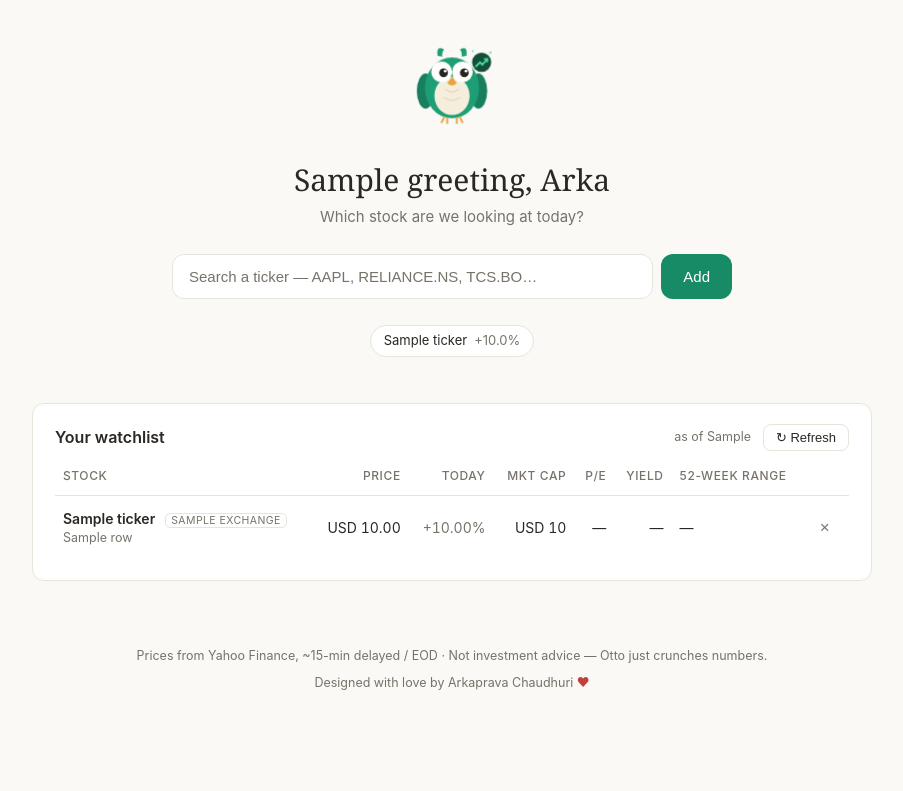
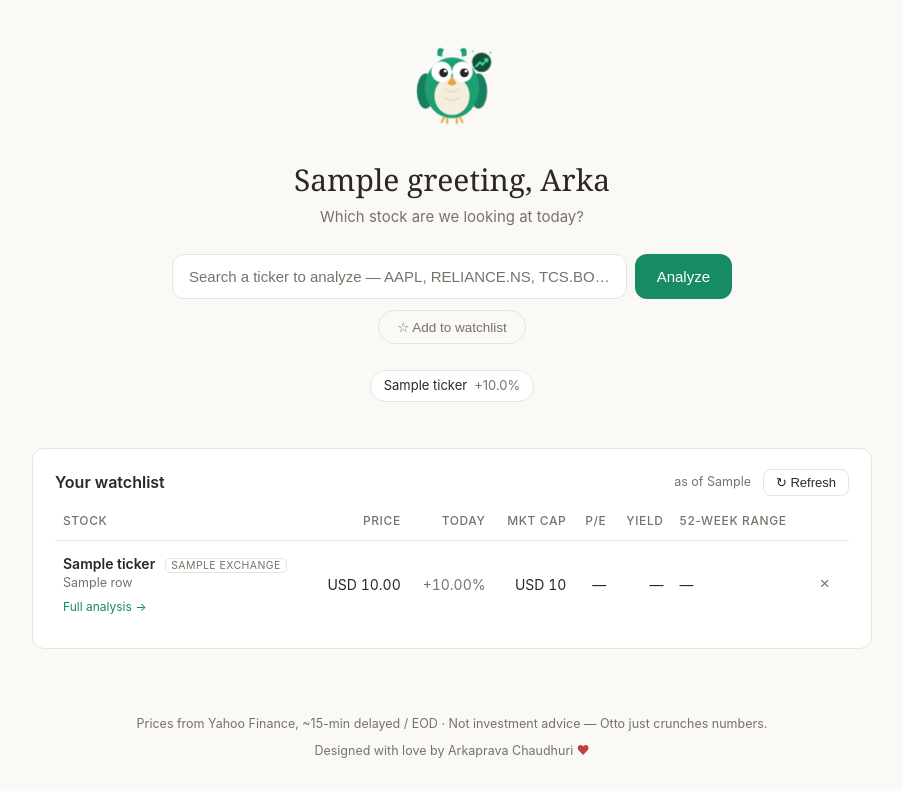
Before and after one commit to arkapchaudhuri-investright/investright, a Flask app: template templates/home.html in a window 1280 px wide. Shown: the part 70-861 px from the top of the page, without its empty margins (188-1091 px from the left). Before the commit the page ends 760 px from the top, so only its background shows below. Run offline with Flask 3, Linux system fonts and the light colour scheme; the template is opened without the code that fills it: most values are stand-ins (such as "Sample title", 1, 10 or a date in 2020).

Commit message:
Phase 6: search-first flow + desktop full-analysis CTA
- Home search bar's primary action is now Analyze (opens the deep-dive) via a
  new /analyze route; Add to watchlist demoted to a separate button
- Extract /add's fetch logic into a shared _ingest_stock() helper
- Desktop watchlist rows get an explicit 'Full analysis ->' CTA link
- Deep-dive header keeps its add/remove watchlist toggle for analyzed stocks

Co-Authored-By: Claude Opus 4.8 <noreply@anthropic.com>

```diff
--- a/app.py
+++ b/app.py
@@ -98,20 +98,14 @@ def home():
     return resp
 
 
-@app.post("/add")
-def add():
-    symbol = request.form.get("symbol", "").strip().upper()
-    if not symbol:
-        return redirect(url_for("home"))
-    with get_conn() as conn:
-        if conn.execute("SELECT 1 FROM watchlist WHERE ticker=?", (symbol,)).fetchone():
-            flash(f"{symbol} is already on your watchlist.", "info")
-            return redirect(url_for("home"))
+def _ingest_stock(symbol):
+    """Fetch a symbol from Yahoo and persist its stock row + snapshot + peers +
+    deep data (checks/DCF/news) — WITHOUT touching the watchlist. Returns the
+    meta dict, or None if Yahoo can't find the symbol. Shared by /add (which also
+    watchlists it) and /analyze (which just opens the deep-dive)."""
     meta = fetch.lookup(symbol)
     if not meta:
-        flash(f"Otto couldn't find “{symbol}” on Yahoo — check the symbol? "
-              "Indian tickers need .NS or .BO (e.g. RELIANCE.NS).", "error")
-        return redirect(url_for("home"))
+        return None
     snap = fetch.snapshot(symbol)
     now = datetime.now().isoformat(timespec="seconds")
     with get_conn() as conn:
@@ -119,8 +113,6 @@ def add():
                      "VALUES (?,?,?,?,?,?)",
                      (meta["ticker"], meta["name"], meta["exchange"],
                       meta["sector"], meta["currency"], now))
-        conn.execute("INSERT OR IGNORE INTO watchlist (ticker, added_at) VALUES (?,?)",
-                     (meta["ticker"], now))
         if snap:
             save_snapshot(conn, snap)
         # peers first (stocks row + price only) so save_deep's peer-average P/E
@@ -137,12 +129,56 @@ def add():
             refresh_job.save_deep(conn, meta["ticker"])
         except Exception:
             pass
+    return meta
+
+
+_NOT_FOUND = ("Otto couldn't find “{}” on Yahoo — check the symbol? "
+              "Indian tickers need .NS or .BO (e.g. RELIANCE.NS).")
+
+
+@app.post("/add")
+def add():
+    symbol = request.form.get("symbol", "").strip().upper()
+    if not symbol:
+        return redirect(url_for("home"))
+    with get_conn() as conn:
+        if conn.execute("SELECT 1 FROM watchlist WHERE ticker=?", (symbol,)).fetchone():
+            flash(f"{symbol} is already on your watchlist.", "info")
+            return redirect(url_for("home"))
+    meta = _ingest_stock(symbol)
+    if not meta:
+        flash(_NOT_FOUND.format(symbol), "error")
+        return redirect(url_for("home"))
+    now = datetime.now().isoformat(timespec="seconds")
+    with get_conn() as conn:
+        conn.execute("INSERT OR IGNORE INTO watchlist (ticker, added_at) VALUES (?,?)",
+                     (meta["ticker"], now))
         try:  # fold the newcomer into /today's ranking (DB-only, instant)
             refresh_job.run_screener(conn)
         except Exception:
             pass
     flash(f"Added {meta['name']} to your watchlist.", "ok")
     return redirect(url_for("home"))
+
+
+@app.post("/analyze")
+def analyze():
+    """The search bar's primary action: open a ticker's deep-dive WITHOUT adding
+    it to the watchlist. Fetches + persists the first time we see a symbol (the
+    /stock page itself stays DB-only reads, §3), then redirects. Add-to-watchlist
+    is a separate button — in the search bar and the ☆ on the deep-dive header."""
+    symbol = request.form.get("symbol", "").strip().upper()
+    if not symbol:
+        return redirect(url_for("home"))
+    with get_conn() as conn:
+        known = conn.execute("SELECT 1 FROM stocks WHERE ticker=?", (symbol,)).fetchone()
+    if not known:                        # only hit Yahoo the first time
+        meta = _ingest_stock(symbol)
+        if not meta:
+            flash(_NOT_FOUND.format(symbol), "error")
+            return redirect(url_for("home"))
+        symbol = meta["ticker"]
+    return redirect(url_for("stock", ticker=symbol))
 
 
 @app.post("/remove")
--- a/static/style.css
+++ b/static/style.css
@@ -105,21 +105,29 @@ main { max-width: 880px; margin: 0 auto; padding: 0 20px 48px; }
 .sub { color: var(--muted); margin: 0 0 26px; }
 
 /* search */
-.search { position: relative; max-width: 560px; margin: 0 auto; display: flex; gap: 8px; }
-.search input {
+.search { max-width: 560px; margin: 0 auto; display: flex; flex-direction: column; gap: 11px; }
+.search-bar { position: relative; display: flex; gap: 8px; }
+.search-bar input {
   flex: 1; background: var(--card); color: var(--text);
   border: 1px solid var(--hairline); border-radius: var(--radius);
   padding: 13px 16px; font-size: 15px; outline: none;
 }
-.search input:focus { border-color: var(--accent); }
-.search input::placeholder { color: var(--muted); }
-.search button[type=submit] {
+.search-bar input:focus { border-color: var(--accent); }
+.search-bar input::placeholder { color: var(--muted); }
+.btn-analyze {
   background: var(--accent); color: #fff; border: 0; border-radius: var(--radius);
-  padding: 0 22px; font-size: 15px; cursor: pointer;
+  padding: 0 22px; font-size: 15px; cursor: pointer; white-space: nowrap;
 }
-.search button[type=submit]:hover { filter: brightness(1.1); }
+.btn-analyze:hover { filter: brightness(1.1); }
+/* Add-to-watchlist is deliberately the quieter, secondary action (§5). */
+.btn-watch {
+  align-self: center; background: none; color: var(--muted);
+  border: 1px solid var(--hairline); border-radius: 999px;
+  padding: 8px 18px; font-size: 13.5px; cursor: pointer;
+}
+.btn-watch:hover { border-color: var(--accent); color: var(--accent); }
 .suggest {
-  position: absolute; top: calc(100% + 6px); left: 0; right: 74px; z-index: 10;
+  position: absolute; top: calc(100% + 6px); left: 0; right: 0; z-index: 10;
   background: var(--card); border: 1px solid var(--hairline); border-radius: var(--radius);
   list-style: none; margin: 0; padding: 6px; text-align: left;
   box-shadow: 0 12px 32px var(--shadow);
@@ -207,6 +215,9 @@ footer {
 .brand { text-decoration: none; color: var(--text); }
 .tick-link { color: var(--text); text-decoration: none; }
 .tick-link:hover { color: var(--accent); }
+/* Explicit "full analysis" CTA on each desktop watchlist row (§ homepage). */
+.row-cta { display: inline-block; margin-top: 5px; color: var(--accent); font-size: 12px; text-decoration: none; }
+.row-cta:hover { text-decoration: underline; }
 
 /* micro-motion — rows/chips ease in, all behind reduced-motion (DESIGN.md §5) */
 @media (prefers-reduced-motion: no-preference) {
--- a/templates/home.html
+++ b/templates/home.html
@@ -6,12 +6,15 @@
   <h1 class="serif">{{ greeting }}, Arka</h1>
   <p class="sub">Which stock are we looking at today?</p>
 
-  <form class="search" action="{{ url_for('add') }}" method="post" autocomplete="off">
-    <input id="symbol" name="symbol" type="text" spellcheck="false"
-           placeholder="Search a ticker — AAPL, RELIANCE.NS, TCS.BO…"
-           aria-label="Add a stock by ticker symbol">
-    <button type="submit">Add</button>
-    <ul id="suggest" class="suggest" hidden></ul>
+  <form class="search" action="{{ url_for('analyze') }}" method="post" autocomplete="off">
+    <div class="search-bar">
+      <input id="symbol" name="symbol" type="text" spellcheck="false"
+             placeholder="Search a ticker to analyze — AAPL, RELIANCE.NS, TCS.BO…"
+             aria-label="Search a stock ticker to analyze">
+      <button type="submit" class="btn-analyze">Analyze</button>
+      <ul id="suggest" class="suggest" hidden></ul>
+    </div>
+    <button type="submit" class="btn-watch" formaction="{{ url_for('add') }}">☆ Add to watchlist</button>
   </form>
 
   {% with msgs = get_flashed_messages(with_categories=true) %}
@@ -54,6 +57,7 @@
           <a class="tick tick-link" href="{{ url_for('stock', ticker=r['ticker']) }}">{{ r['ticker'] }}</a>
           <span class="xchg">{{ r['exchange'] }}</span>
           <div class="name">{{ r['name'] }}</div>
+          <a class="row-cta" href="{{ url_for('stock', ticker=r['ticker']) }}">Full analysis →</a>
         </td>
         <td class="num">{{ r['price']|money(r['currency']) }}</td>
         <td class="num {{ 'up' if r['change_pct'] and r['change_pct'] > 0 else 'down' if r['change_pct'] and r['change_pct'] < 0 else 'flat' }}">
```
Also changed, not shown: DESIGN.md (+9 -1 lines).
